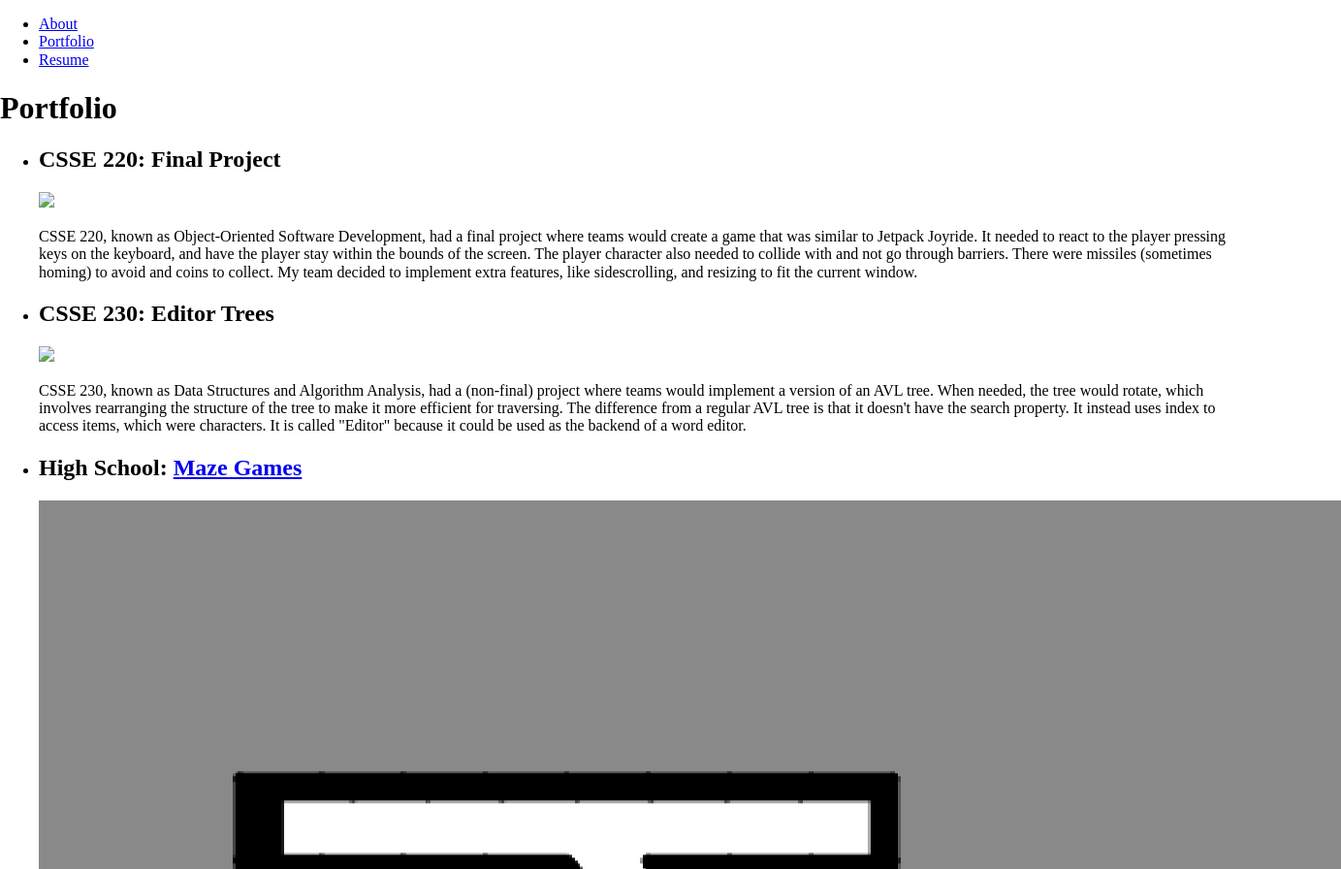
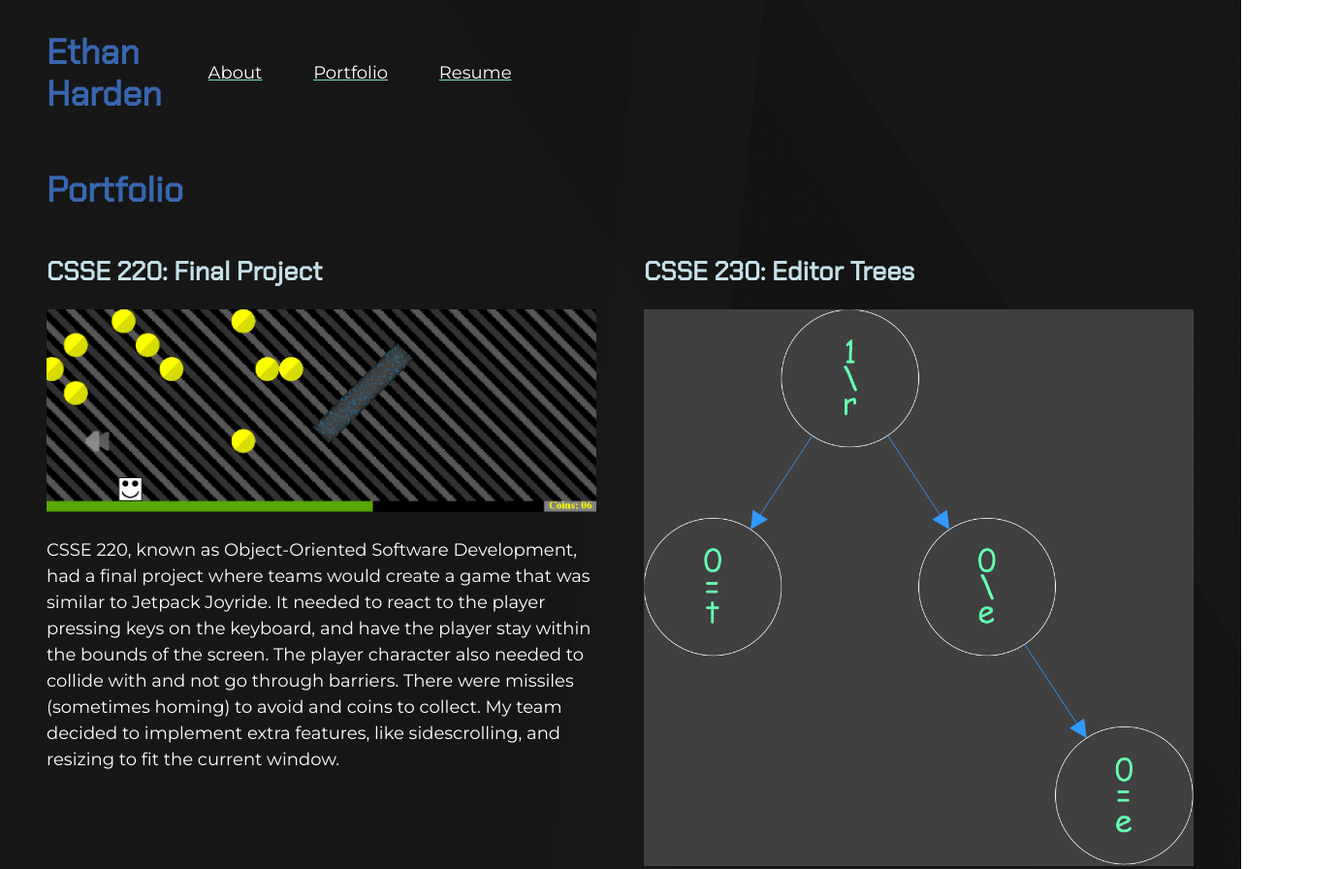
Before and after one commit to TheEHBox/TheEHBox.github.io, a plain HTML site: page portfolio.html in a window 1280 px wide. Shown: the top 896 px of the page at 97% size, 1383 px wide, since content can reach past the window. Drawn offline with Linux system fonts and the light colour scheme.

Commit message:
somewhere between 2 and 3

```diff
--- a/portfolio.html
+++ b/portfolio.html
@@ -11,6 +11,11 @@
 </head>
 
 <body id="portfolio">
+    <header>
+        <!-- I like it on different lines. -->
+        <h1>Ethan</h1>
+        <h1>Harden</h1>
+    </header>
     <nav>
         <ul>
             <li><a href="index.html">About</a></li>
@@ -21,48 +26,92 @@
     <main>
         <h1>Portfolio</h1>
         <ul id="portfolioItems">
-            <!-- would be class projects and things like that -->
-            <!-- example below
-            <li>
-                <h2><a href="#">Project Name</a></h2>
-                <img src="images/portfolio/proj1.png" />
-                <p>Lorem ipsum dolor sit amet, consectetur adipiscing elit, sed do eiusmod tempor incididunt ut labore et dolore magna aliqua. Odio ut enim blandit volutpat maecenas volutpat blandit aliquam etiam. Gravida dictum fusce ut placerat orci nulla pellentesque.</p>
-            </li>
-            -->
+
 
             <li>
                 <h2>CSSE 220: Final Project</h2> <!-- I don't think there should be a link. I don't have anywhere me-specific to link to. Maybe put the presentation we made on onedrive? Or a make a youtube video, but I don't really want to do that -->
-                <img src="images/portfolio/proj220.png" />
-                <p></p> <!-- create a new line-->
-                <span>CSSE 220, known as Object-Oriented Software Development, had a final project where teams would create a game that was similar to Jetpack Joyride.</span>
-                <span>It needed to react to the player pressing keys on the keyboard, and have the player stay within the bounds of the screen.</span>
-                <span>The player character also needed to collide with and not go through barriers.</span>
-                <span>There were missiles (sometimes homing) to avoid and coins to collect.</span>
-                <span>My team decided to implement extra features, like sidescrolling, and resizing to fit the current window.</span>
+                <img src="images/portfolio/proj220.png" alt="A screenshot of the final project game"/>
+                <p>
+                    CSSE 220, known as Object-Oriented Software Development, had a final project where teams would create a game that was similar to Jetpack Joyride.
+                    It needed to react to the player pressing keys on the keyboard, and have the player stay within the bounds of the screen.
+                    The player character also needed to collide with and not go through barriers.
+                    There were missiles (sometimes homing) to avoid and coins to collect.
+                    My team decided to implement extra features, like sidescrolling, and resizing to fit the current window.
+                </p>
             </li>
 
             <li>
                 <h2>CSSE 230: Editor Trees</h2> <!-- Again, no where to link to. -->
-                <img src="images/portfolio/proj230.png" />
-                <p></p> <!-- create a new line-->
-                <span>CSSE 230, known as Data Structures and Algorithm Analysis, had a (non-final) project where teams would implement a version of an AVL tree.</span>
-                <span>When needed, the tree would rotate, which involves rearranging the structure of the tree to make it more efficient for traversing.</span>
-                <span>The difference from a regular AVL tree is that it doesn't have the search property.</span>
-                <span>It instead uses index to access items, which were characters.</span>
-                <span>It is called "Editor" because it could be used as the backend of a word editor.</span>
+                <img src="images/portfolio/proj230.png" alt="A screenshot of the tree visualizer"/>
+                <p>
+                    CSSE 230, known as Data Structures and Algorithm Analysis, had a (non-final) project where teams would implement a version of an AVL tree.
+                    When needed, the tree would rotate, which involves rearranging the structure of the tree to make it more efficient for traversing.
+                    The difference from a regular AVL tree is that it doesn't have the search property.
+                    It instead uses index to access items, which were characters.
+                    It is called "Editor" because it could be used as the backend of a word editor.
+                    The picture shown is the tree visualizer, useful in debugging.
+                    The tree spells out the word "tree" when read in an in-order traversal.
+                </p>
             </li>
 
             <li>
                 <h2>High School: <a href="https://scratch.mit.edu/studios/30971553">Maze Games</a></h2> <!-- Links to the group of maze games on Scratch. -->
-                <img src="images/portfolio/maze.png" />
-                <p></p> <!-- create a new line-->
-                <span>In high school, in my free time, I worked on making a series of maze games.</span>
-                <span>They gradually got more and more elaborate.</span>
-                <span>Some are two player.</span>
-                <span>Some have enemies to avoid.</span>
-                <span>Some are 3D.</span>
+                <img src="images/portfolio/maze.png" alt="A screenshot of a 3D maze game"/>
+                <p>
+                    In high school, in my free time, I worked on making a series of maze games.
+                    They gradually got more and more elaborate.
+                    Some are two player.
+                    Some have enemies to avoid.
+                    Some are 3D.
+                </p>
             </li>
         </ul>
+
+<!-- <ul id="portfolioItemsLeft">
+
+            <li>
+                <h2>CSSE 220: Final Project</h2>
+                <img src="images/portfolio/proj220.png" alt="A screenshot of the final project game"/>
+                <p>
+                    CSSE 220, known as Object-Oriented Software Development, had a final project where teams would create a game that was similar to Jetpack Joyride.
+                    It needed to react to the player pressing keys on the keyboard, and have the player stay within the bounds of the screen.
+                    The player character also needed to collide with and not go through barriers.
+                    There were missiles (sometimes homing) to avoid and coins to collect.
+                    My team decided to implement extra features, like sidescrolling, and resizing to fit the current window.
+                </p>
+            </li>
+
+            <li>
+                <h2>High School: <a href="https://scratch.mit.edu/studios/30971553">Maze Games</a></h2>
+                <img src="images/portfolio/maze.png" alt="A screenshot of a 3D maze game"/>
+                <p>
+                    In high school, in my free time, I worked on making a series of maze games.
+                    They gradually got more and more elaborate.
+                    Some are two player.
+                    Some have enemies to avoid.
+                    Some are 3D.
+                </p>
+            </li>
+        </ul>
+
+        <ul id="portfolioItemsRight">
+
+            <li>
+                <h2>CSSE 230: Editor Trees</h2>
+                <img src="images/portfolio/proj230.png" alt="A screenshot of the tree visualizer"/>
+                <p>
+                    CSSE 230, known as Data Structures and Algorithm Analysis, had a (non-final) project where teams would implement a version of an AVL tree.
+                    When needed, the tree would rotate, which involves rearranging the structure of the tree to make it more efficient for traversing.
+                    The difference from a regular AVL tree is that it doesn't have the search property.
+                    It instead uses index to access items, which were characters.
+                    It is called "Editor" because it could be used as the backend of a word editor.
+                    The picture shown is the tree visualizer, useful in debugging.
+                    The tree spells out the word "tree" when read in an in-order traversal.
+                </p>
+            </li>
+
+
+        </ul> -->
 
     </main>
     <footer>
--- a/styles/main.css
+++ b/styles/main.css
@@ -0,0 +1,180 @@
+
+@import url('https://fonts.googleapis.com/css2?family=Chakra+Petch&family=Montserrat&display=swap');
+
+:root{
+    --vertical-space: 2rem;
+    --horizontal-space: 3rem;
+
+    --light-color: #C5E0E8; /*used for subheading and link text*/
+    --body-color: #ffffff; /*used for body text*/
+    --heading-color: #3866B0; /*#71A7E3  #395484  #3866B0  #045FD5  #056CF2*/
+    --contrast-color: #7BE0B3; /*used for link underline*/
+}
+
+html{
+    background-image: linear-gradient(12deg, rgba(193, 193, 193,0.05) 0vh, rgba(193, 193, 193,0.05) 2vh,rgba(129, 129, 129,0.05) 2vh, rgba(129, 129, 129,0.05) 27vh,rgba(185, 185, 185,0.05) 27vh, rgba(185, 185, 185,0.05) 66vh,rgba(83, 83, 83,0.05) 66vh, rgba(83, 83, 83,0.05) 100vh),linear-gradient(321deg, rgba(240, 240, 240,0.05) 0vh, rgba(240, 240, 240,0.05) 13vh,rgba(231, 231, 231,0.05) 13vh, rgba(231, 231, 231,0.05) 34vh,rgba(139, 139, 139,0.05) 34vh, rgba(139, 139, 139,0.05) 71vh,rgba(112, 112, 112,0.05) 71vh, rgba(112, 112, 112,0.05) 100vh),linear-gradient(236deg, rgba(189, 189, 189,0.05) 0vh, rgba(189, 189, 189,0.05) 47vh,rgba(138, 138, 138,0.05) 47vh, rgba(138, 138, 138,0.05) 58vh,rgba(108, 108, 108,0.05) 58vh, rgba(108, 108, 108,0.05) 85vh,rgba(143, 143, 143,0.05) 85vh, rgba(143, 143, 143,0.05) 100vh),linear-gradient(96deg, rgba(53, 53, 53,0.05) 0vh, rgba(53, 53, 53,0.05) 53vh,rgba(44, 44, 44,0.05) 53vh, rgba(44, 44, 44,0.05) 82vh,rgba(77, 77, 77,0.05) 82vh, rgba(77, 77, 77,0.05) 98vh,rgba(8, 8, 8,0.05) 98vh, rgba(8, 8, 8,0.05) 100vh),linear-gradient(334deg, hsl(247,0%,2%),hsl(247,0%,2%));
+}
+
+/* small screens: top header doesn't have padding on the bottom, so the nav is closer to it*/
+header{
+    padding-top: var(--vertical-space);
+    padding-bottom: 0;
+}
+
+footer{
+    padding-top: var(--vertical-space);
+    padding-bottom: var(--vertical-space);
+}
+
+body{
+
+    font-size: 18px;
+    line-height: 1.5;
+    font-family: "Montserrat", sans-serif;
+
+    color: var(--body-color);
+
+
+    /* for small screens, because this gets replaced if it is a big screen */
+    display: grid;
+    grid-template-columns: 1fr 4fr; /* fr is fractional unit */
+    grid-template-rows: auto auto 1fr auto;
+    grid-template-areas: "head head"
+                        "nav nav"
+                        "main main"
+                        "foot foot";
+}
+
+@media screen and (min-width: 50em) {
+    /* for big screens */
+    body {
+        display: grid;
+        grid-template-columns: auto 1fr; /*1 fr with nothing else fills the rest of the availiable space */
+        grid-template-rows: auto auto 1fr;
+        grid-template-areas: "head nav"
+                            "main main"
+                            "foot foot";
+    }
+
+    body > nav {
+        padding-top: var(--vertical-space);
+        padding-bottom: var(--vertical-space);
+
+        /* Grid inside of a grid, so it is vertically centered. */
+        display: grid;
+        grid-template-columns: auto;
+        grid-template-rows: 1fr auto 1fr;
+        grid-template-areas: "t"
+                             "m"
+                             "b";
+    }
+
+    header {
+        padding-bottom: var(--vertical-space);
+    }
+
+    body > nav > ul {
+        margin-block-start: 0;
+        margin-block-end: 0;
+        grid-area: m;
+    }
+
+    body > nav > ul > li{
+        display: inline;
+        margin-right: var(--horizontal-space);
+    }
+
+    /* makes portfolio things 2 side by side */
+    body#portfolio #portfolioItems li{ /*body#portfolio #portfolioItems ul{*/
+        flex-basis: 46%;
+        margin-right: 4%;
+    }
+
+}
+
+body > * {
+    padding-left: var(--horizontal-space);
+    padding-right: var(--horizontal-space);
+}
+
+#portfolio > * {
+    padding-left: var(--horizontal-space);
+    padding-right: 0;
+}
+
+
+body#about img {
+    height: 15em;
+    display: inline;
+    float: left;
+    margin-right: var(--horizontal-space);
+    margin-bottom: var(--horizontal-space);
+    border-style: outset;
+    border-width: 3px;
+    border-color: var(--body-color);
+}
+
+body > header{
+    grid-area: head;
+}
+
+body > nav{
+    grid-area: nav;
+}
+
+body > nav ul {
+    list-style-type: none;
+    padding: 0;
+}
+
+body > main{
+    grid-area: main;
+}
+
+body > footer{
+    grid-area: foot;
+}
+
+body#portfolio #portfolioItems { /*body#portfolio #portfolioItems li{*/
+    display: flex;
+    flex-wrap: wrap;
+    flex: 1;
+    list-style-type: none;
+    padding: 0;
+}
+
+body#portfolio li img{
+    max-width: 100%;
+}
+
+
+h1,h2,h3{
+    line-height: 1.2;
+    font-family: "Chakra Petch", sans-serif;
+
+    color: var(--light-color)
+}
+
+h1{
+    color: var(--heading-color)
+}
+
+p, #resume{
+    max-width: 50rem;
+}
+
+a{
+    /* links */
+    /* color: var(--body-color); */
+    color: inherit; /* Makes them body color if in the body, h2 color if in h2, etc */
+    text-decoration-color: var(--contrast-color);
+}
+
+a:hover{
+    text-decoration-color: var(--heading-color)
+}
+
+
+header h1, footer h1{
+    margin: 0;
+}
```
Also changed, not shown: index.html (+16 -4 lines), resume.html (+7 -2 lines), images/portfolio/proj220.png (added), images/portfolio/proj230.png (added), 1 other file.
